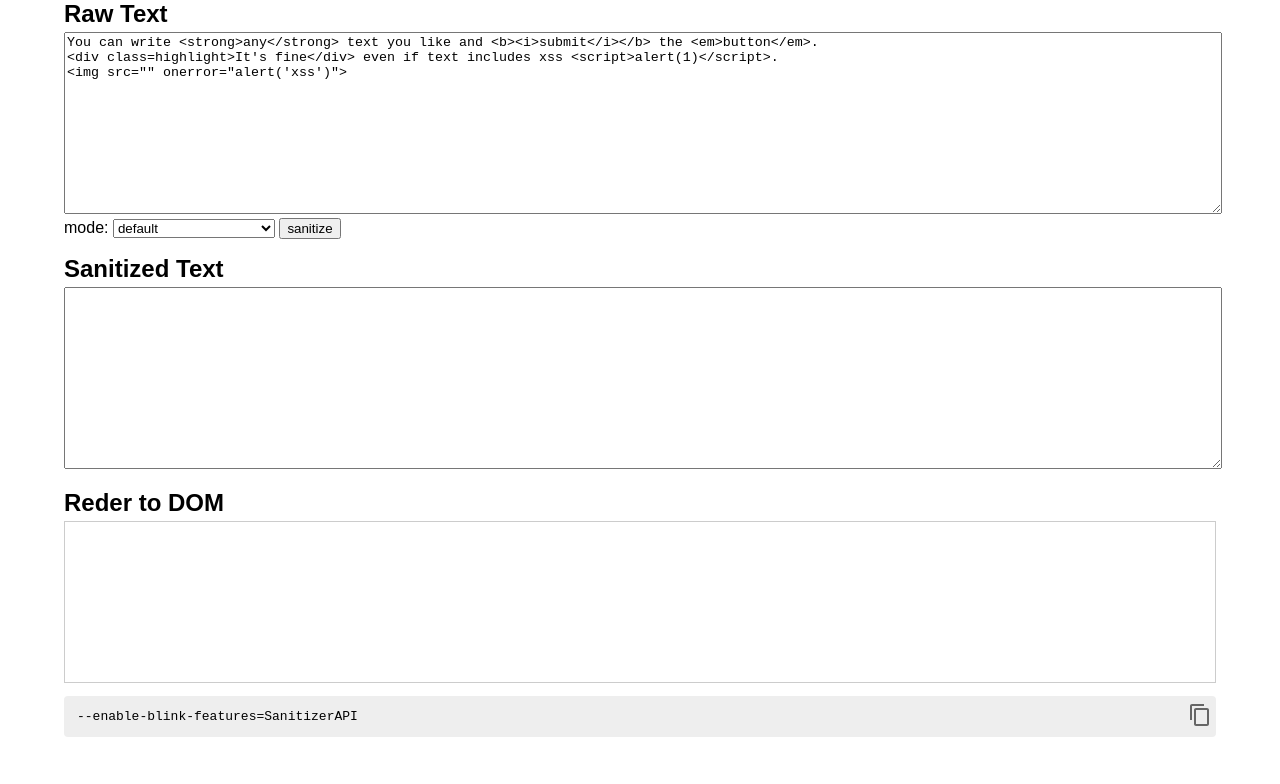
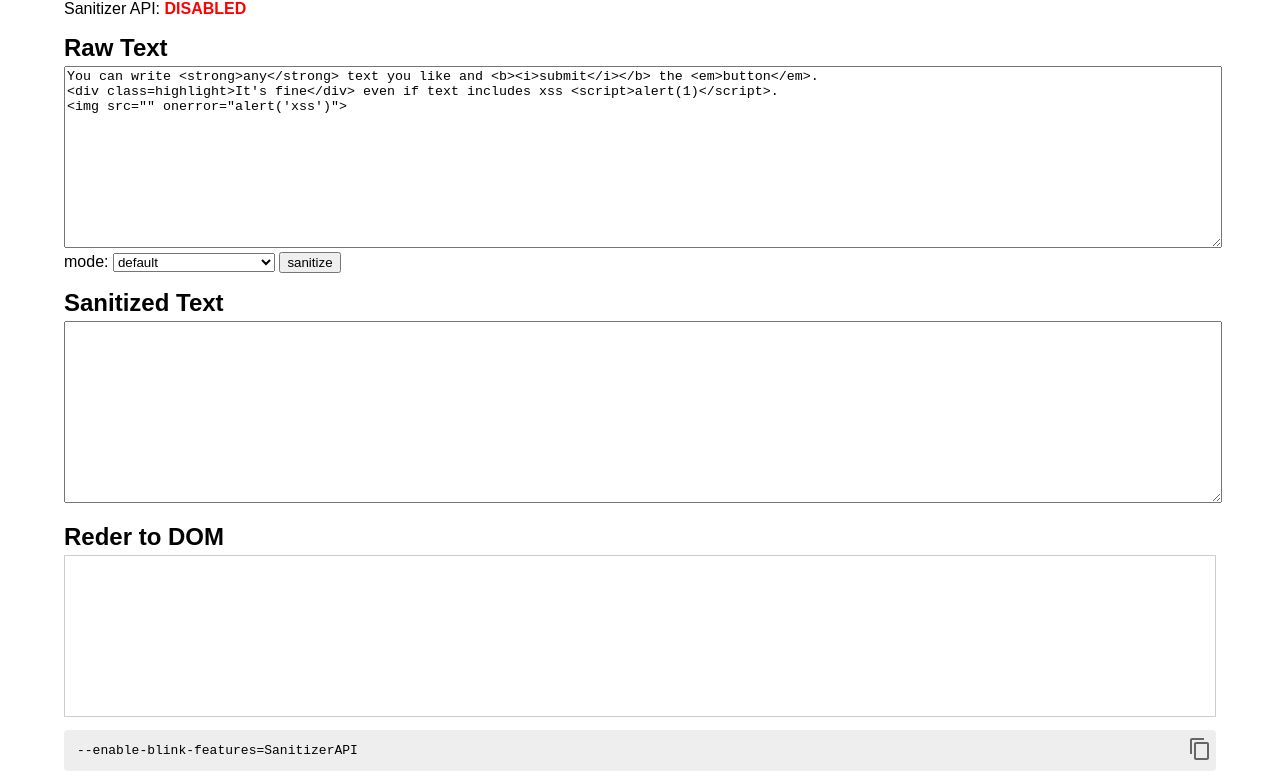
Before and after one commit to JackJey/sanitizer-api-demo, a plain HTML site: page index.html in a window 1280 px wide. Shown: the part 60-844 px from the top of the page. Before the commit the page ends 810 px from the top, so only its background shows below. Drawn offline with Linux system fonts and the light colour scheme.

Commit message:
feature detection

```diff
--- a/index.html
+++ b/index.html
@@ -46,6 +46,10 @@ output {
   border: solid 1px #ccc;
 }
 
+strong {
+  color: red;
+}
+
 pre {
   display: block;
   background-color: #eee;
@@ -71,6 +75,8 @@ svg {
 </style>
 
 <h1>Sanitizer API DEMO</h1>
+
+<p>Sanitizer API: <strong id=feature-detection></strong></p>
 
 <form>
   <h2><label for=rawtext>Raw Text</label></h2>
--- a/main.js
+++ b/main.js
@@ -4,7 +4,10 @@ const $$ = document.querySelectorAll.bind(document)
 EventTarget.prototype.on = EventTarget.prototype.addEventListener
 
 document.on('DOMContentLoaded', async (e) => {
-  console.log(e)
+
+  const feature_detection = (window.Sanitizer !== undefined)
+  $('#feature-detection').textContent = feature_detection ? "ENABLED" : "DISABLED"
+
   $('form').on('submit', (e) => {
     e.preventDefault()
 
```
